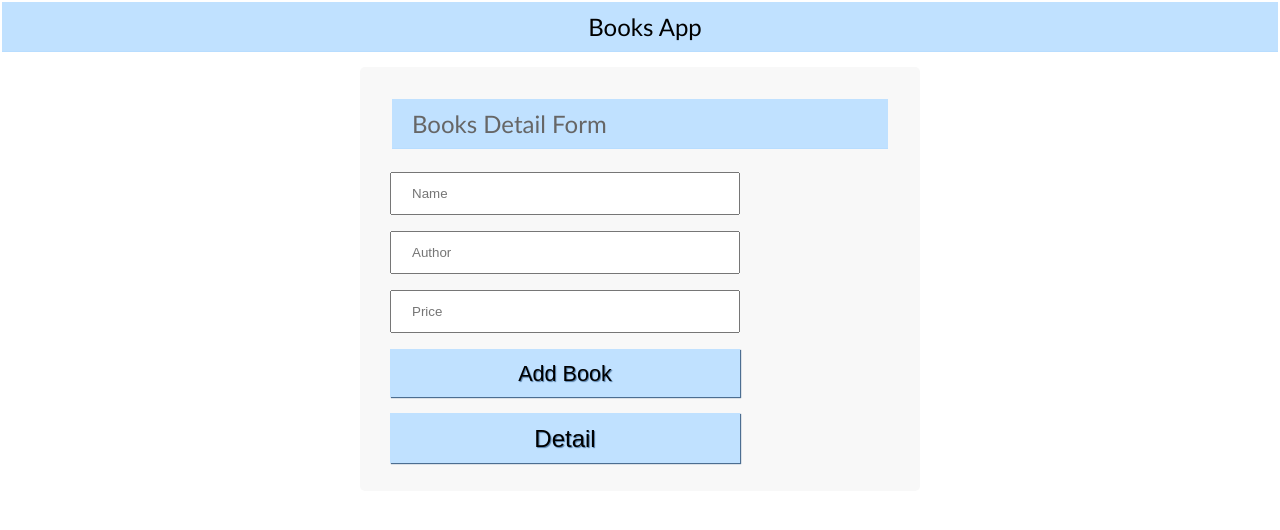
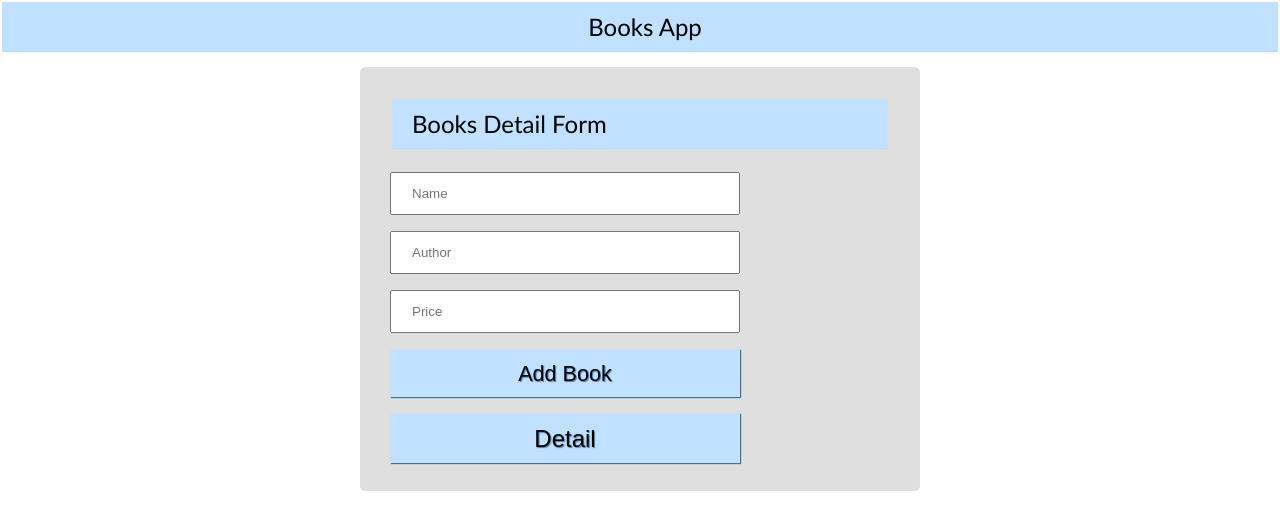
Before and after one commit to shablcuShaluRai/Books, a React (Create React App) app: page / in a window 1280 px wide. Shown: the top 530 px of the page. Built offline with nearby package versions, Linux system fonts and the light colour scheme; no server answers.

Commit message:
Refactor the code

```diff
--- a/package.json
+++ b/package.json
@@ -3,6 +3,7 @@
   "version": "0.1.0",
   "private": true,
   "dependencies": {
+    "form-serialize": "^0.7.2",
     "react": "^16.0.0",
     "react-dom": "^16.0.0",
     "react-router-dom": "^4.2.2",
--- a/src/index.css
+++ b/src/index.css
@@ -47,10 +47,10 @@ button{
     margin-left:auto;
     margin-right:auto;
     max-width: 500px;
-    background: #F8F8F8;
+    background: #dfdfdf;
     padding: 30px 30px 20px 30px;
     font: 12px Arial, Helvetica, sans-serif;
-    color: #666;
+    color: #000000;
     border-radius: 5px;
     -webkit-border-radius: 5px;
     -moz-border-radius: 5px;
```
Also changed, not shown: 1 other file (tests, documents, lock files or other folders).
